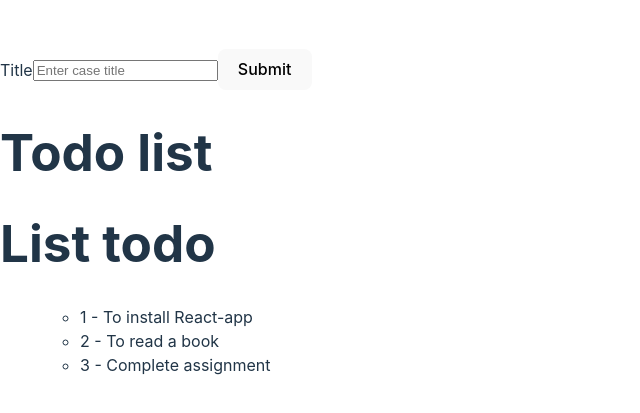
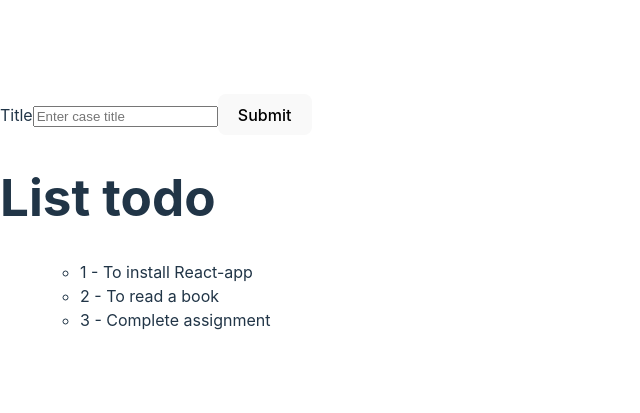
Before and after one commit to darialevinson/final_project, a React (Vite) app: page / in a window 1280 px wide. Shown: the part 179-592 px from the top of the page, without its empty margins (0-640 px from the left). Built offline with nearby package versions, Linux system fonts and the light colour scheme.

Commit message:
fixed lesson-1-3

```diff
--- a/src/TodoList.jsx
+++ b/src/TodoList.jsx
@@ -1,15 +1,7 @@
 import React, { useState } from 'react';
 import TodoListItem from './TodoListItem';
 
-function App() {
 
-  return (
-    <div>
-      <h1>Todo list</h1>
-      <TodoList />
-    </div>
-  );
-}
 
 const todoList = [
   {
@@ -31,10 +23,10 @@ function TodoList() {
     <div>
       <h1>List todo</h1>
       <ul>
-      {todoList.map((object, i) => <TodoListItem todo={object} />)}
+        {todoList.map((object, i) => <TodoListItem todo={object} />)}
       </ul>
     </div>
   )
 }
 
-export default App;
+export default TodoList;
```
